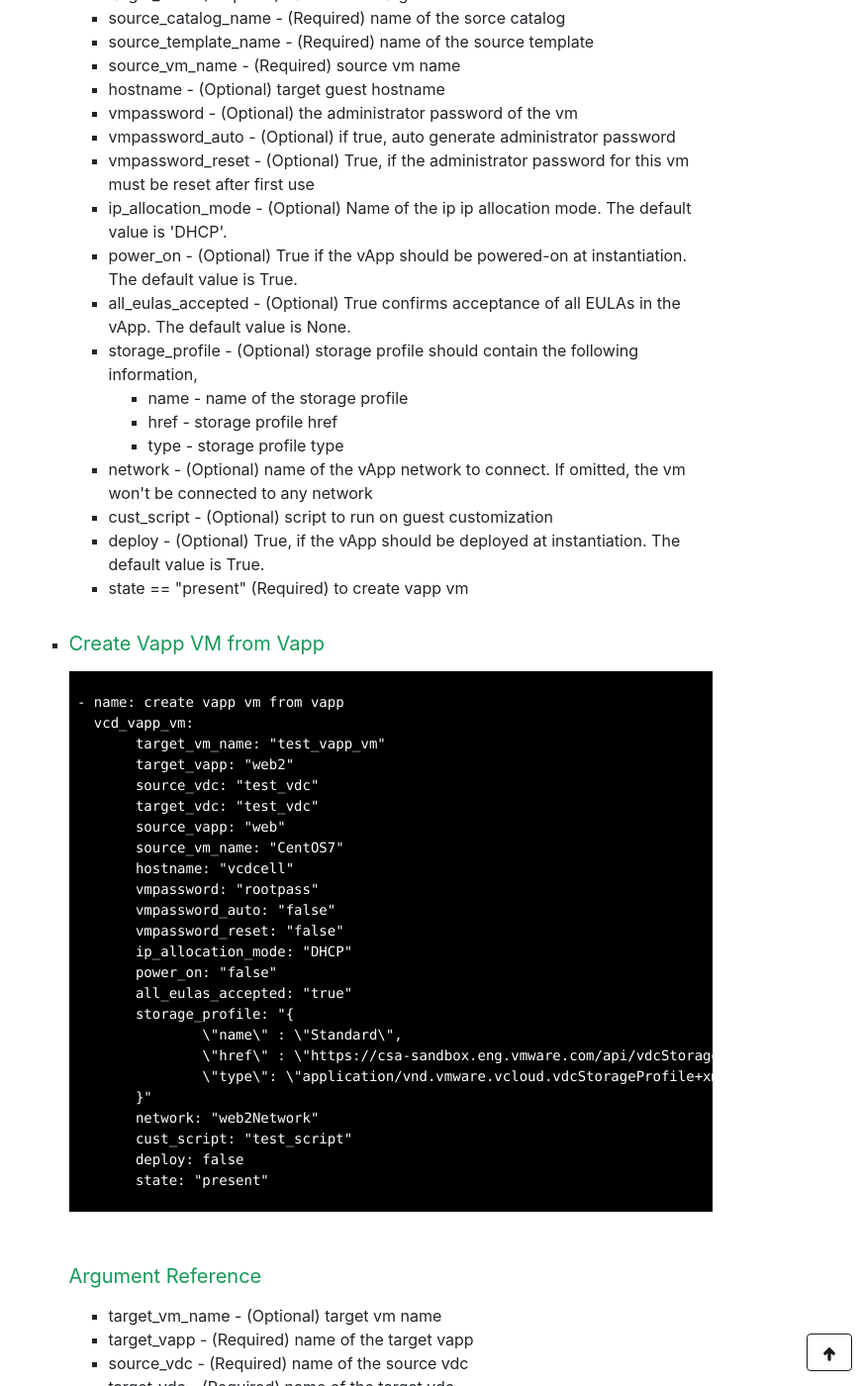
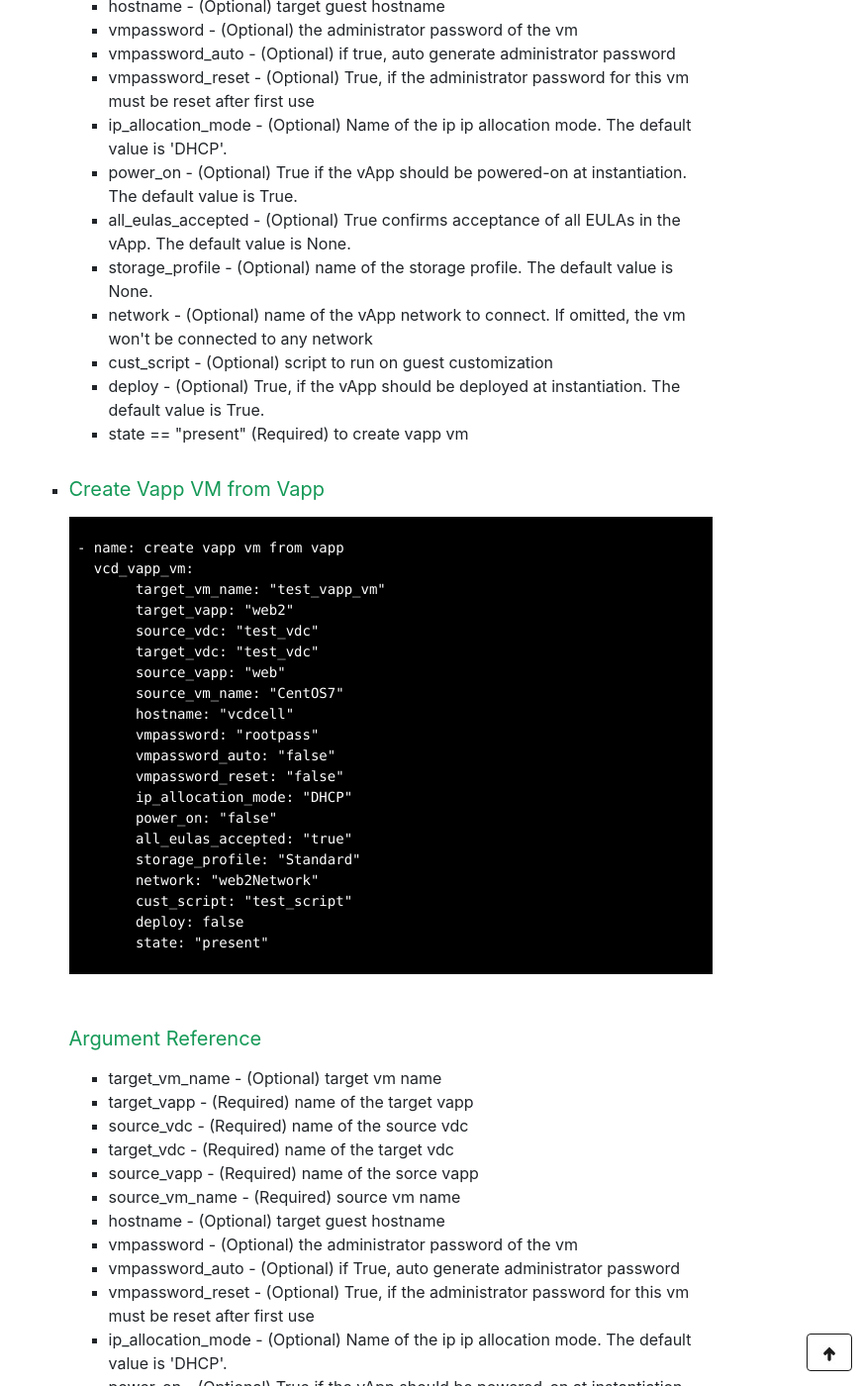
Before and after one commit to vmware-archive/ansible-module-vcloud-director, a Jekyll site: the page built from docs/index.md, in a window 1280 px wide and 1400 px high, scrolled down 10744 px. Shown: the whole window at 99% size, without its empty margins (409-1280 px from the left). Built offline with Jekyll 4.4.1, drawn with Linux system fonts in a browser that asks for light colours; nearby versions of some CDN libraries; some of the changed text lies outside the part shown.

Commit message:
added a quick fix to remove the dependency for storage profile link from end-user Signed-off-by: Mukul Taneja <mtaneja@mtaneja-a01.vmware.com>

```diff
--- a/docs/index.md
+++ b/docs/index.md
@@ -481,11 +481,7 @@ By default, the priority will be given to <b>Local Variables</b> than <b>Environ
 	ip_allocation_mode: "DHCP"
 	power_on: "false"
 	all_eulas_accepted: "true"
-	storage_profile: "{
-		\"name\" : \"Standard\",
-		\"href\" : \"https://csa-sandbox.eng.vmware.com/api/vdcStorageProfile/9eea97e7-f786-4de4-a55a-ae253ffca948\",
-		\"type\": \"application/vnd.vmware.vcloud.vdcStorageProfile+xml\
-	"}"
+	storage_profile: "Standard"
 	network: "web2Network"
 	cust_script: "test_script"
 	deploy: false
@@ -509,12 +505,7 @@ By default, the priority will be given to <b>Local Variables</b> than <b>Environ
 <li>ip_allocation_mode - (Optional) Name of the ip ip allocation mode. The default value is 'DHCP'.</li>
 <li>power_on - (Optional) True if the vApp should be powered-on at instantiation. The default value is True.</li>
 <li>all_eulas_accepted - (Optional) True confirms acceptance of all EULAs in the vApp.  The default value is None.</li>
-<li>storage_profile - (Optional) storage profile should contain the following information,</li>
-<ul>
-<li>name - name of the storage profile</li>
-<li>href - storage profile href</li>
-<li>type - storage profile type</li>
-</ul>
+<li>storage_profile - (Optional) name of the storage profile. The default value is None.</li>
 <li>network - (Optional) name of the vApp network to connect. If omitted, the vm won't be connected to any network</li>
 <li>cust_script - (Optional) script to run on guest customization</li>
 <li>deploy - (Optional) True, if the vApp should be deployed at instantiation.  The default value is True.</li>
@@ -540,11 +531,7 @@ By default, the priority will be given to <b>Local Variables</b> than <b>Environ
 	ip_allocation_mode: "DHCP"
 	power_on: "false"
 	all_eulas_accepted: "true"
-	storage_profile: "{
-		\"name\" : \"Standard\",
-		\"href\" : \"https://csa-sandbox.eng.vmware.com/api/vdcStorageProfile/9eea97e7-f786-4de4-a55a-ae253ffca948\",
-		\"type\": \"application/vnd.vmware.vcloud.vdcStorageProfile+xml\"
-	}"
+	storage_profile: "Standard"
 	network: "web2Network"
 	cust_script: "test_script"
 	deploy: false
@@ -567,12 +554,7 @@ By default, the priority will be given to <b>Local Variables</b> than <b>Environ
 <li>ip_allocation_mode - (Optional) Name of the ip ip allocation mode. The default value is 'DHCP'.</li>
 <li>power_on - (Optional) True if the vApp should be powered-on at instantiation. The default value is True.</li>
 <li>all_eulas_accepted - (Optional) True confirms acceptance of all EULAs in the vApp. The default value is None.</li>
-<li>storage_profile - (Optional) storage profile should contain the following information,</li>
-<ul>
-<li>name - name of the storage profile</li>
-<li>href - storage profile href</li>
-<li>type - storage profile type</li>
-</ul>
+<li>storage_profile - (Optional) name of the storage profile. The default value is None.</li>
 <li>network - (Optional) name of the vApp network to connect. If omitted, the vm won't be connected to any network</li>
 <li>cust_script - (Optional) script to run on guest customization</li>
 <li>deploy - (Optional) True, if the vApp should be deployed at instantiation. The default value is True.</li>
--- a/roles/vappvm/tasks/main.yml
+++ b/roles/vappvm/tasks/main.yml
@@ -22,7 +22,7 @@
     state: "present"
     power_on: "false"
     all_eulas_accepted: "true"
-    storage_profile: "{ \"name\" : \"Standard\",\"href\" : \"https://csa-sandbox.eng.vmware.com/api/vdcStorageProfile/9eea97e7-f786-4de4-a55a-ae253ffca948\",\"type\": \"application/vnd.vmware.vcloud.vdcStorageProfile+xml\"}"
+    storage_profile: "Standard"
     network: "web2Network"
   register: output
 
@@ -47,7 +47,7 @@
     state: "present"
     power_on: "false"
     all_eulas_accepted: "true"
-    storage_profile: "{ \"name\" : \"Standard\",\"href\" : \"https://csa-sandbox.eng.vmware.com/api/vdcStorageProfile/9eea97e7-f786-4de4-a55a-ae253ffca948\",\"type\": \"application/vnd.vmware.vcloud.vdcStorageProfile+xml\"}"
+    storage_profile: "Standard"
     network: "web2Network"
   register: output
 
```
Also changed, not shown: modules/vcd_vapp_vm.py (+12 -5 lines).
